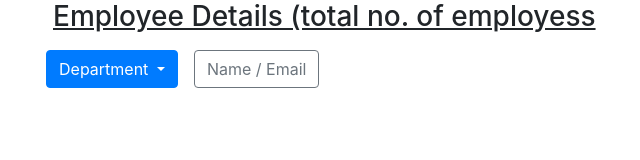
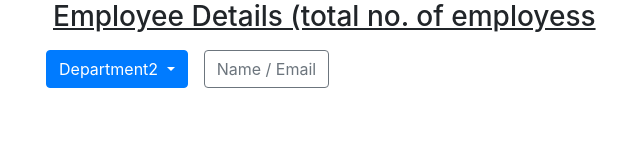
Before and after one commit to shikhaannu/task, a plain HTML site: page index.html in a window 1280 px wide. Shown: the whole page, without its empty margins (32-672 px from the left). Drawn offline with nearby package versions, Linux system fonts and the light colour scheme.

Commit message:
2nd changes

```diff
--- a/index.html
+++ b/index.html
@@ -25,7 +25,7 @@
                         <div class="p-2">
                             <div class="dropdown">
                                 <button type="button" class="btn btn-primary dropdown-toggle" data-toggle="dropdown">
-                                  Department
+                                  Department2
                                 </button>
                                 <div class="dropdown-menu">
                                   <a class="dropdown-item" href="#">Link 1</a>
```
